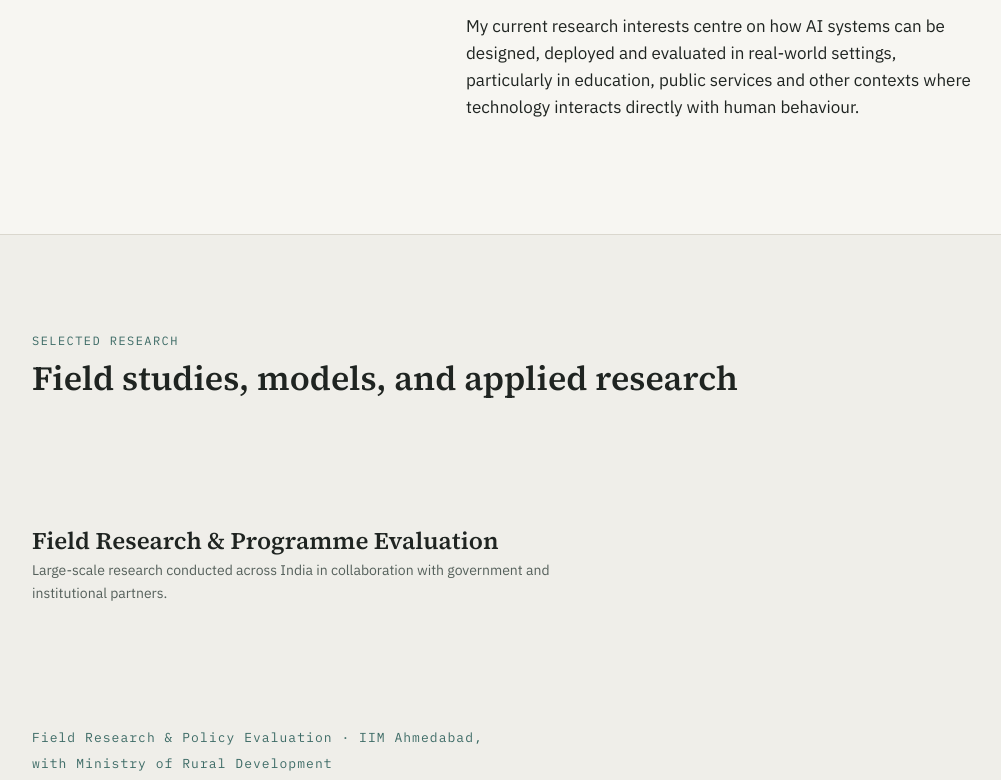
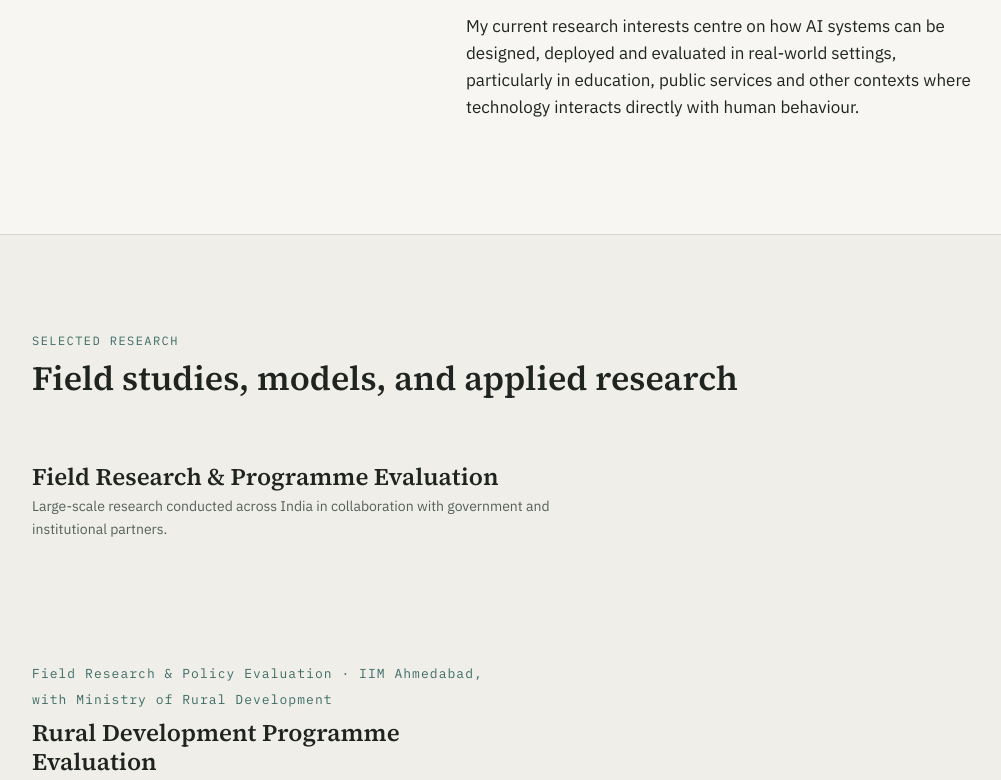
Before and after one commit to utkarsh9819/portfolio_website, a plain HTML site: page index.html in a window 1280 px wide. Shown: the part 2019-2799 px from the top of the page, without its empty margins (132-1133 px from the left). Drawn offline with Linux system fonts and the light colour scheme.

Commit message:
Update style.css

```diff
--- a/assets/css/style.css
+++ b/assets/css/style.css
@@ -380,7 +380,7 @@ section:last-of-type { border-bottom: none; }
   padding-top: var(--space-4);
   border-top: 1px solid var(--color-line);
 }
-.projects-subheading:first-of-type { border-top: none; padding-top: 0; }
+.projects-subheading:first-of-type { border-top: none; padding-top: 0; margin-top: 0; }
 .projects-subheading h3 {
   font-family: var(--font-display);
   font-size: clamp(20px, 2.4vw, 24px);
```
